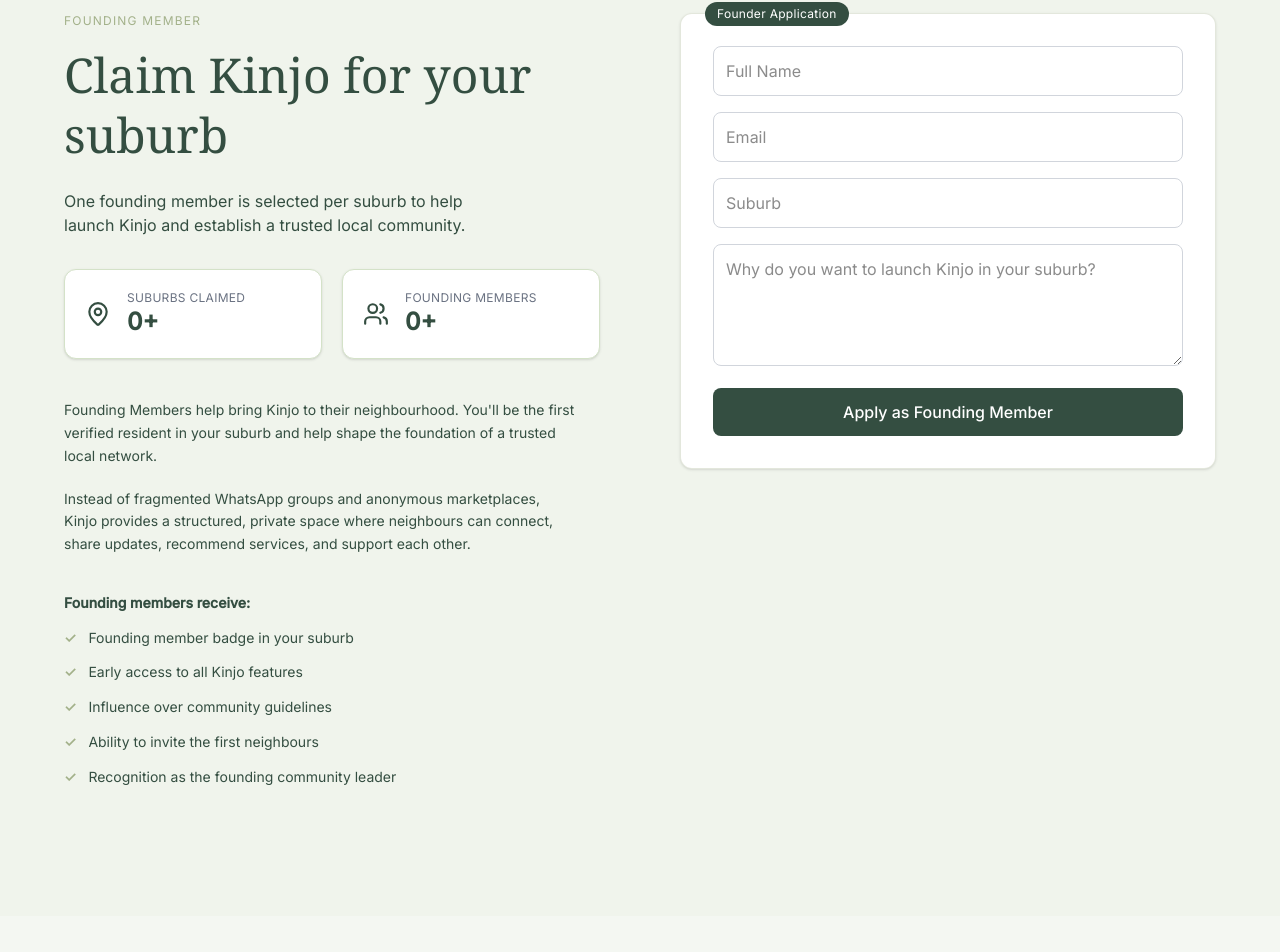
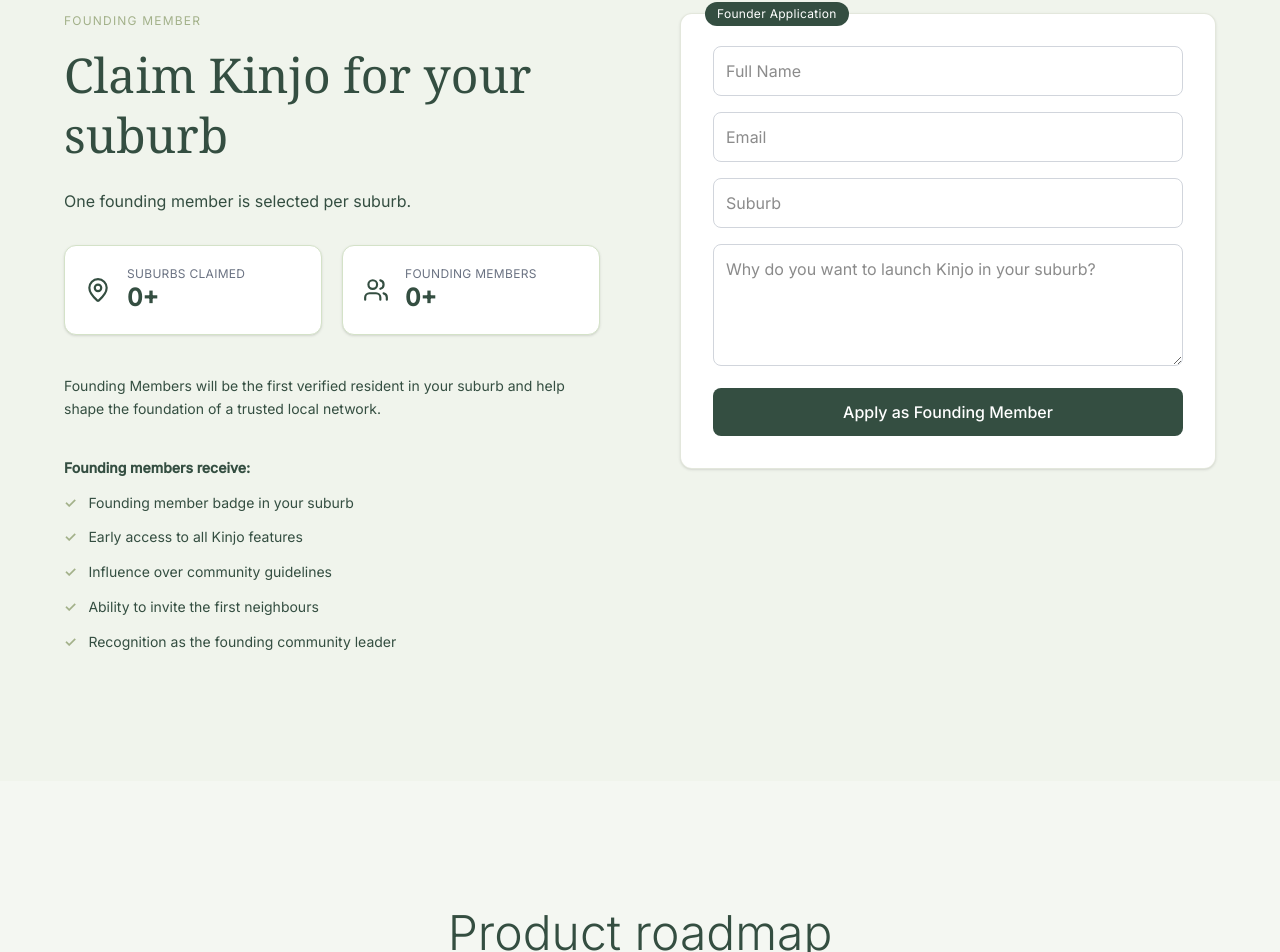
Before and after one commit to jahedb/kinjo-site, a Next.js app: page / in a window 1280 px wide. Shown: the part 4229-5181 px from the top of the page. Built offline with nearby package versions, Linux system fonts and the light colour scheme; no server answers; the database is empty.

Commit message:
Fix: shorten copy on the founding members block to render better

```diff
--- a/app/components/sections/Founding.tsx
+++ b/app/components/sections/Founding.tsx
@@ -103,8 +103,7 @@
       </h2>
 
       <p className="text-base text-[#344E41] mb-8 max-w-md">
-        One founding member is selected per suburb to help launch Kinjo and
-        establish a trusted local community.
+        One founding member is selected per suburb.
       </p>
 
       {claimedCount !== null && (
@@ -143,16 +142,9 @@
       <div className="space-y-5 text-sm text-[#344E41] leading-relaxed max-w-lg">
 
         <p>
-          Founding Members help bring Kinjo to their neighbourhood. You'll
-          be the first verified resident in your suburb and help shape the
+          Founding Members will be the first verified
+          resident in your suburb and help shape the
           foundation of a trusted local network.
-        </p>
-
-        <p>
-          Instead of fragmented WhatsApp groups and anonymous marketplaces,
-          Kinjo provides a structured, private space where neighbours can
-          connect, share updates, recommend services, and support each
-          other.
         </p>
 
         <div className="pt-4">
```
